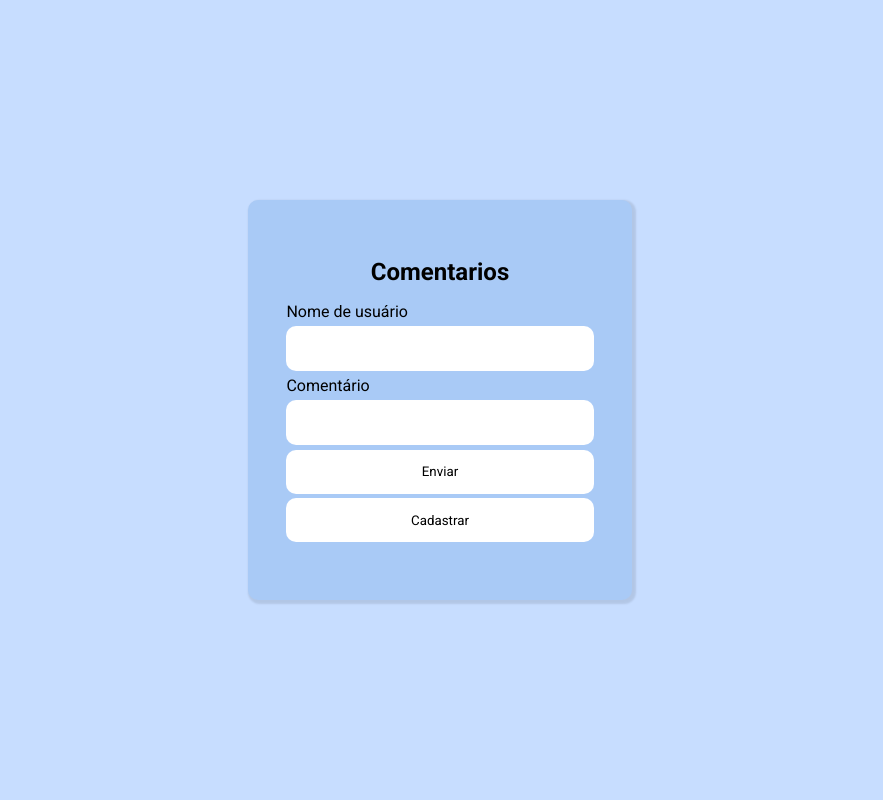
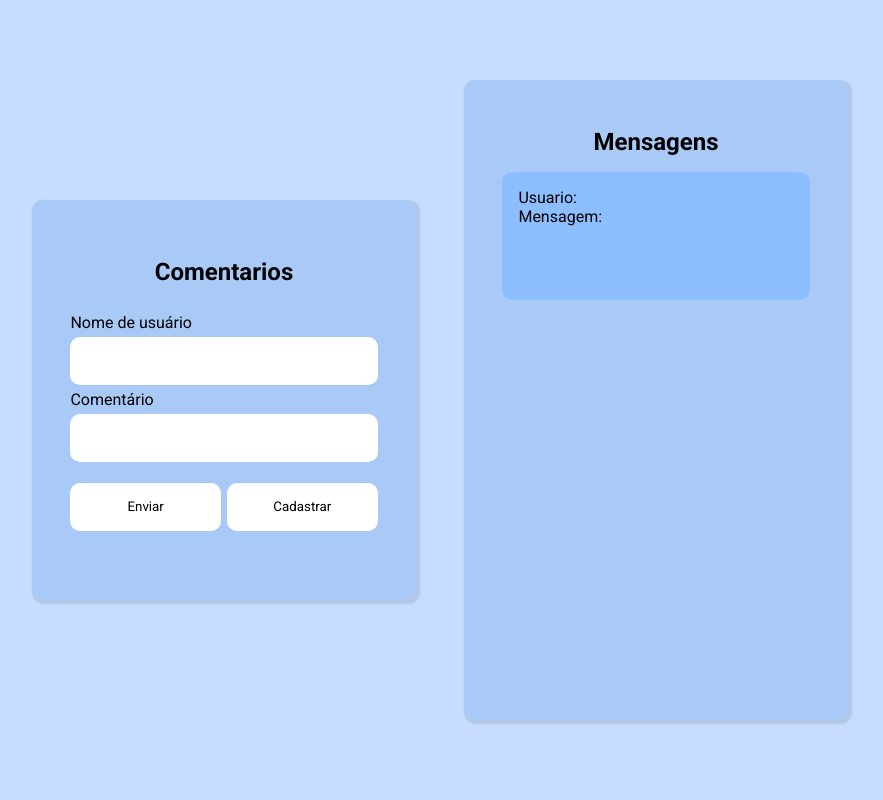
Before and after one commit to gustav0-rdg/feedback, a Flask app: page / in a window 1280 px wide. Shown: the whole page, without its empty margins (200-1083 px from the left). Run offline with Flask 3, Linux system fonts and the light colour scheme.

Commit message:
estilizacao pra mostrar mensagens

```diff
--- a/static/css/style-form.css
+++ b/static/css/style-form.css
@@ -10,14 +10,12 @@
 .container-geral{
     width: 100vw;
     height: 100vh;
-    gap: 1rem;
+    gap: 3rem;
 
     display: flex;
     justify-content: center;
     align-items: center;
-    flex-direction: column;
     background-color: rgb(199, 221, 255);
-
 }
 
 /* container do formulario */
@@ -25,6 +23,7 @@
 .container-geral__separar{
     width: 30%;
     height: 50%;
+
     display: flex;
     justify-content: center;
     align-items: center;
@@ -38,6 +37,8 @@
 
 .container-geral__separar:hover{
     background-color: rgb(141, 190, 255);
+    transform: scale(1.1);
+    margin-right: 1rem;
 }
 /* Area geral do formulario */
 
@@ -63,17 +64,65 @@
 }
 
 /* Formatando o botao do formulario */
+.container-geral__form-botoes{
+    display: flex;
+    height: 20%;
+    justify-content: space-between;
+    margin-top: 1rem;
+}
 
 .container-geral__form--button{
-    width: 100%;
-    height: 20%;
+    width: 49%;
+    height: 100%;
     border-radius: 10px;
     border: 0px solid black;
     background-color: rgb(255, 255, 255);
     transition: 1s ease;
+    gap: 1%;
 }
 
 .container-geral__form--button:hover{
     background-color: black;
     color: white;
 }
+
+.container-geral__mensagens{
+    width: 30%;
+    height: 80%;
+    background-color: rgb(169, 202, 246);
+    border-radius: 10px;
+
+    display: flex;
+    flex-direction: column;
+    align-items: center;
+
+    box-shadow: 2px 2px 2px 2px rgba(0, 0, 0, 0.1);
+    transition: 2s ease;
+}
+
+.container-geral__mensagens:hover{
+    background-color: rgb(141, 190, 255);
+    transform: scale(1.1);
+    margin-left: 1rem;
+}
+
+.container-geral__mensagens:hover .container-geral__mensagens-mensagem{
+    background-color: rgb(169, 202, 246);
+}
+
+.container-geral__mensagens-titulo{
+    margin-top: 3rem;
+}
+
+.container-geral__mensagens-mensagem{
+    width: 80%;
+    height: 20%;
+    background-color: rgb(141, 190, 255);
+    border-radius: 10px;
+    display: flex;
+    flex-direction: column;
+    padding: 1rem;
+    margin-top: 1rem;
+    transition: 2s ease;
+
+}
--- a/templates/index.html
+++ b/templates/index.html
@@ -22,9 +22,19 @@
 
                 <label for="mensagem">Comentário </label>
                 <input type="text" name="mensagem" id="comentario" class="container-geral__form--input">
-                <button class="container-geral__form--button">Enviar</button>
-                <button class="container-geral__form--button">Cadastrar</button>
+                <div class="container-geral__form-botoes">
+                    <button class="container-geral__form--button">Enviar</button>
+                    <button class="container-geral__form--button">Cadastrar</button>
+                </div>
             </form>
+        </div>
+
+        <div class="container-geral__mensagens">
+            <h1 class="container-geral__mensagens-titulo">Mensagens</h1>
+            <div class="container-geral__mensagens-mensagem">
+                <p>Usuario: <p>
+                <p>Mensagem: </p>
+            </div>
         </div>
     </section>
 
```
